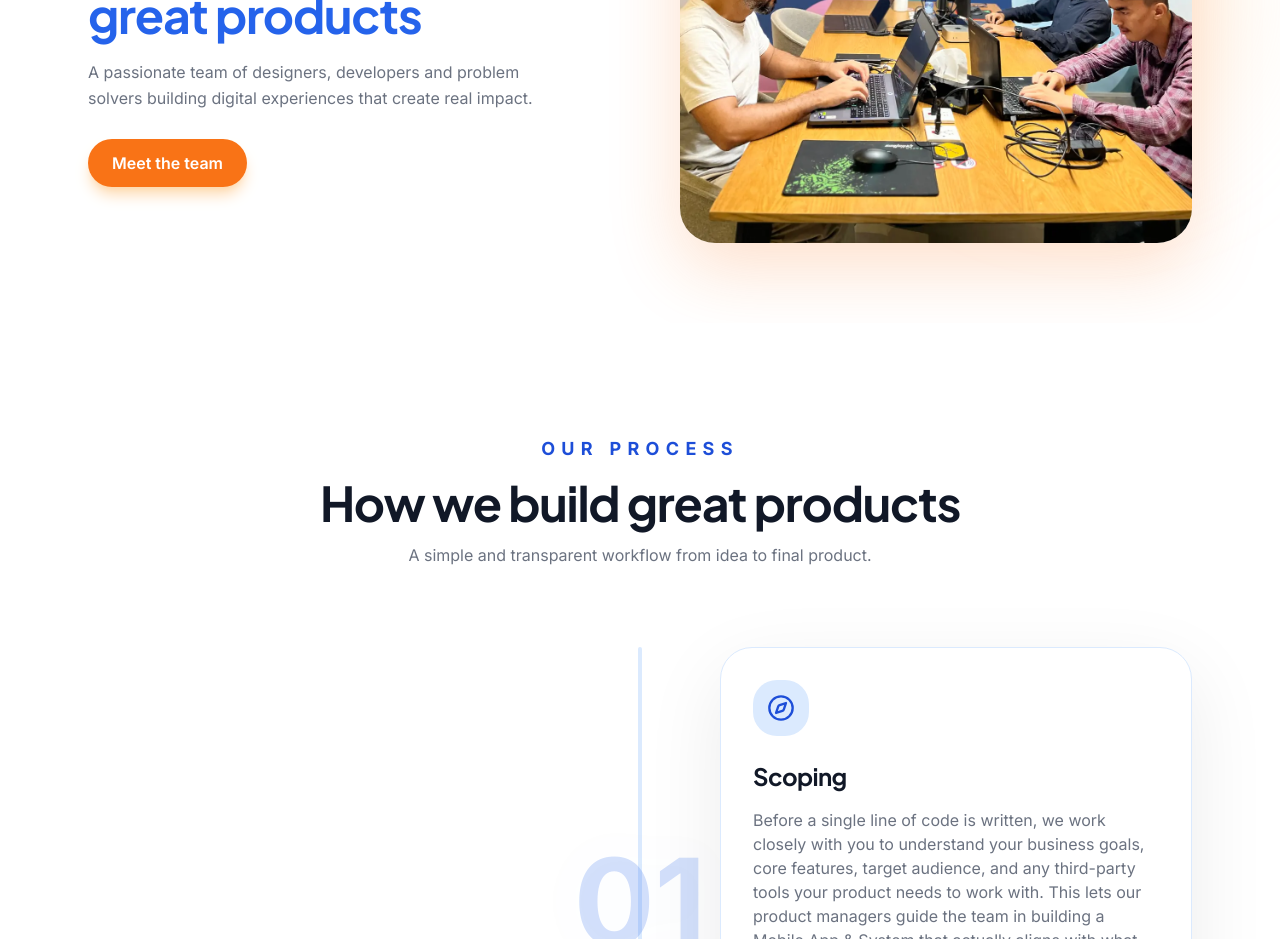
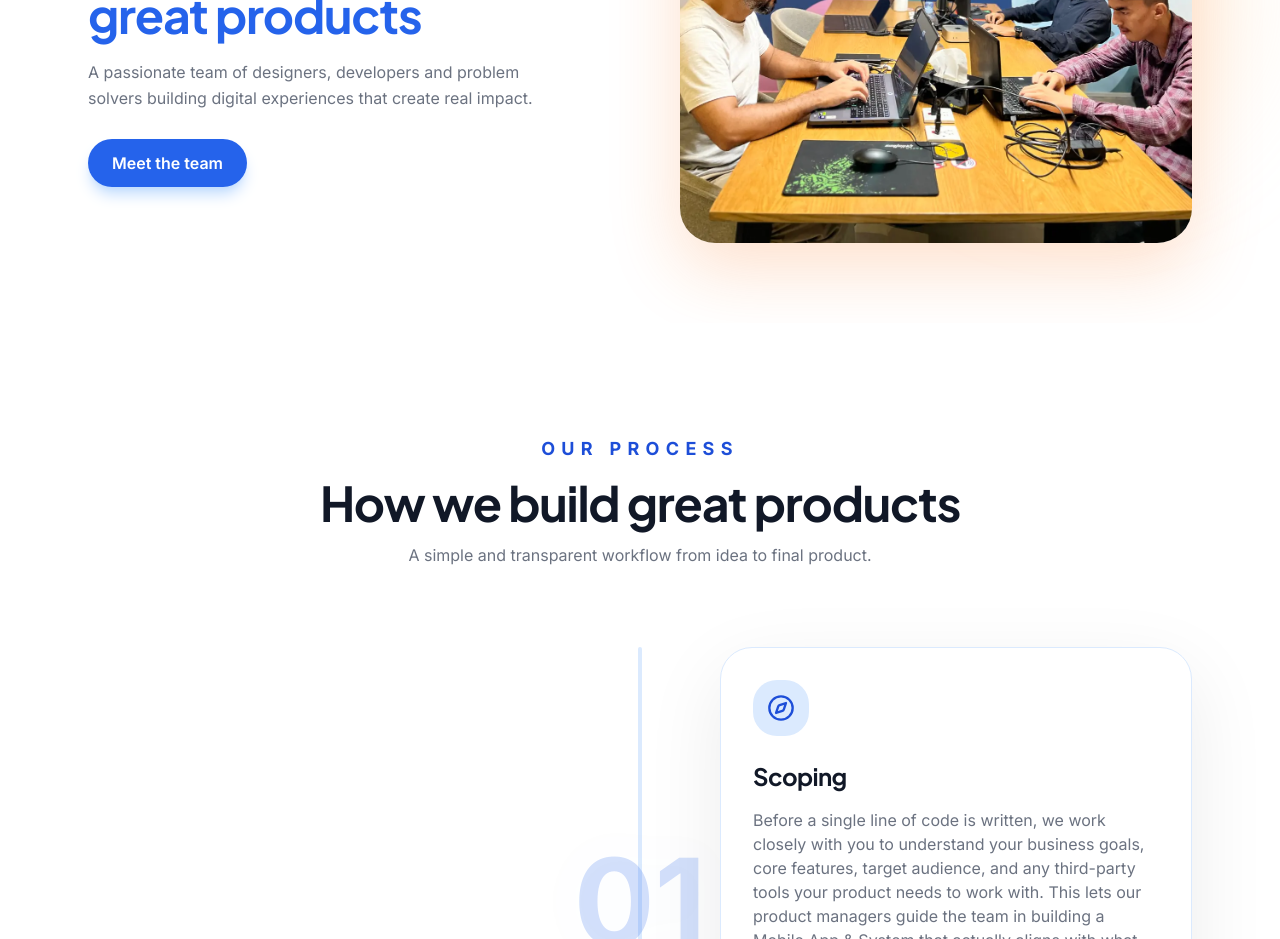
Before and after one commit to ismail-dawood/forinapps-website, a React (Vite) app: page / in a window 1280 px wide. Shown: the part 6640-7579 px from the top of the page. Built offline with nearby package versions, Linux system fonts and the light colour scheme.

Commit message:
Update button styles in OurTeam component

```diff
--- a/src/components/OurTeam.jsx
+++ b/src/components/OurTeam.jsx
@@ -58,13 +58,13 @@ export default function OurTeam() {
               className="
                 mt-7
                 rounded-full
-                bg-orange-500
+                bg-primary-500
                 px-6
                 py-3
                 font-semibold
                 text-white
                 shadow-lg
-                shadow-orange-200
+                shadow-primary-200
                 transition
                 hover:scale-105
               "
```
